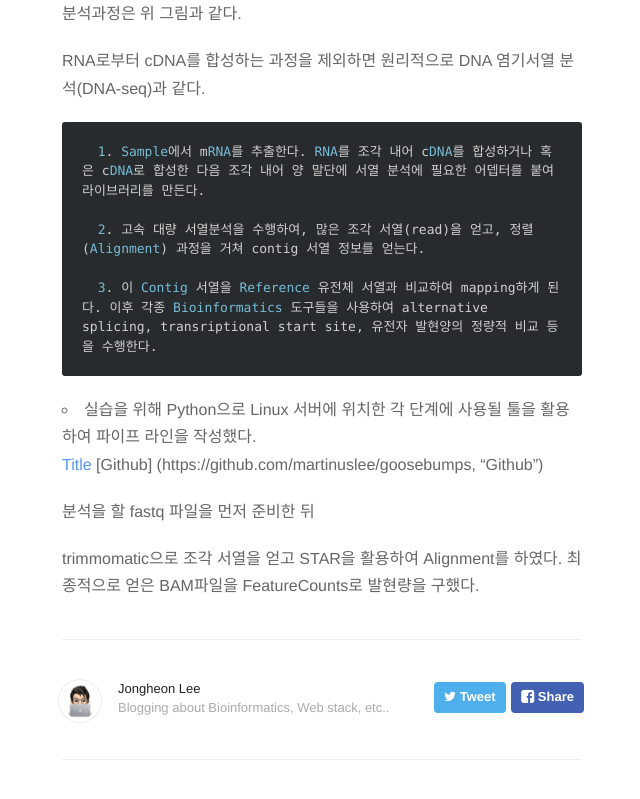
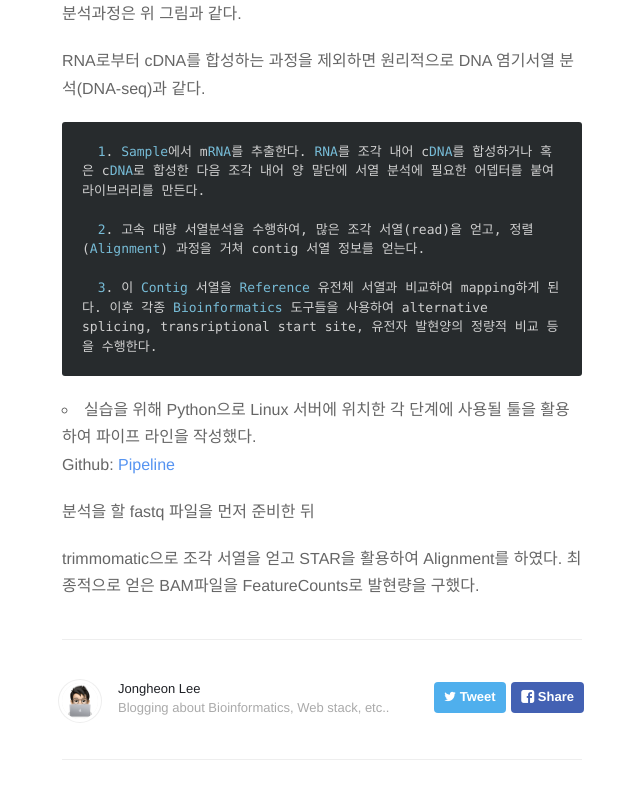
Before and after one commit to martinuslee/martinuslee.github.io, a Jekyll site: the page built from _posts/2021-01-27-Rna-seq.md, in a window 1280 px wide and 900 px high, scrolled down 1086 px. Shown: the top 799 px of the window, without its empty margins (318-958 px from the left). Built offline with Jekyll 4.4.1, drawn with Linux system fonts in a browser that asks for light colours; nearby versions of some CDN libraries.

Commit message:
Update 2021-01-27-Rna-seq.md

```diff
--- a/_posts/2021-01-27-Rna-seq.md
+++ b/_posts/2021-01-27-Rna-seq.md
@@ -27,8 +27,9 @@ RNA로부터 cDNA를 합성하는 과정을 제외하면 원리적으로 DNA 염
 
 + 실습을 위해 Python으로 Linux 서버에 위치한 각 단계에 사용될 툴을 활용하여 파이프 라인을 작성했다.
 
-[Title](Github Link)
-[Github] (https://github.com/martinuslee/goosebumps, "Github")
+Github: [Pipeline][Gitlink]
+
+[Gitlink]: https://github.com/martinuslee/goosebumps
 
 분석을 할 fastq 파일을 먼저 준비한 뒤
 
```
